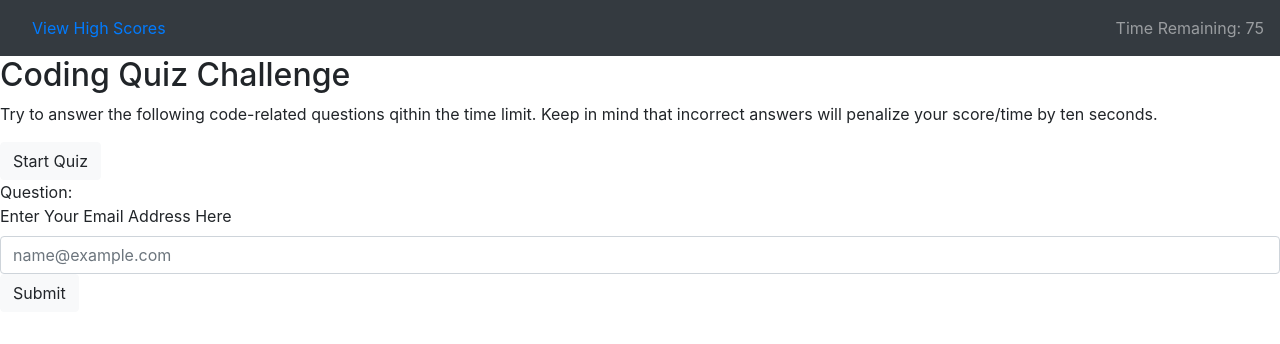
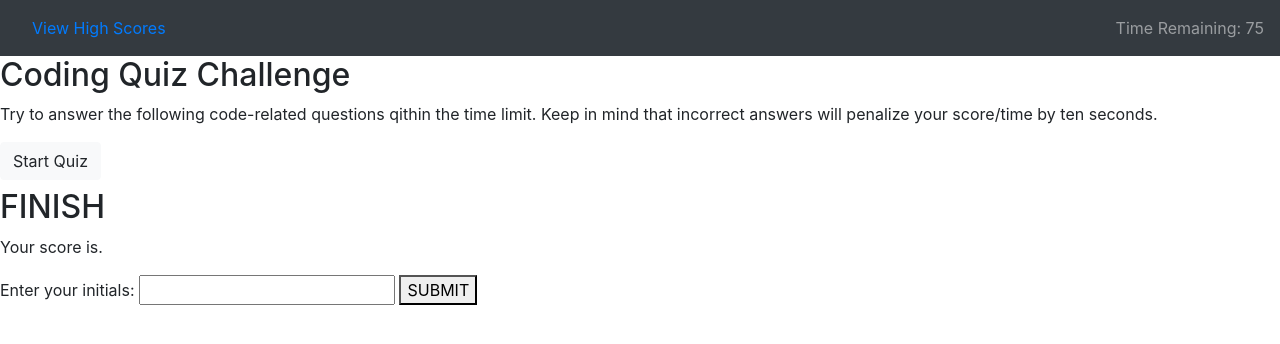
Before and after one commit to Magrishb/05-Homework-WebApis-MB, a plain HTML site: page index.html in a window 1280 px wide. Drawn offline with nearby package versions, Linux system fonts and the light colour scheme.

Commit message:
fixed some issues with the questions in HTML to allow for better funtion with js files.

```diff
--- a/index.html
+++ b/index.html
@@ -30,7 +30,7 @@
         </nav>
 
         <!--Main container-->
-        <main class="wrapper">
+        <div class="wrapper">
         <!-- Sub-container to hold header and paragraph along with a start button -->
             <div class="start" id="starting-container">
                 <h2 id="main-header">Coding Quiz Challenge</h2>
@@ -43,26 +43,21 @@
             </div>
         <!-- Set up the question and answer choices -->
             <div id="questions-container" class="hide">
-                <div id="title">
-                    Question:
-                </div>
+                <h2 id="title"></h2>
+                <div id="choices" class="choices"></div>
             </div>
             <!-- Submit form -->
-            <div id = "Submit-form">
-                <div class="form-group">
-                    <label for="exampleFormControlImput1">Enter Your Email Address Here
-                    </label>
-                    <input type="email"
-                        class="form-control"
-                        id="email-input"
-                        placeholder="name@example.com"
-                    />
-                    <button id="submit-btn" type="button" class="btn btn-light">
-                        Submit
-                    </button>
-                </div>
+            <div id="end-screen" class="hide">
+                <h2>FINISH</h2>
+                <p>Your score is<span id="final-score"></span>.</p>
+                <p>
+                  Enter your initials: <input type="text" id="initials" max="3" />
+                  <button id="submit">SUBMIT</button>
+                </p>
             </div>
-        </main>
+            <div id="feedback" class="feedback hide"></div>
+        </div>
+
         <script src="./index.js" async defer></script>
     </body>
 </html>
```
